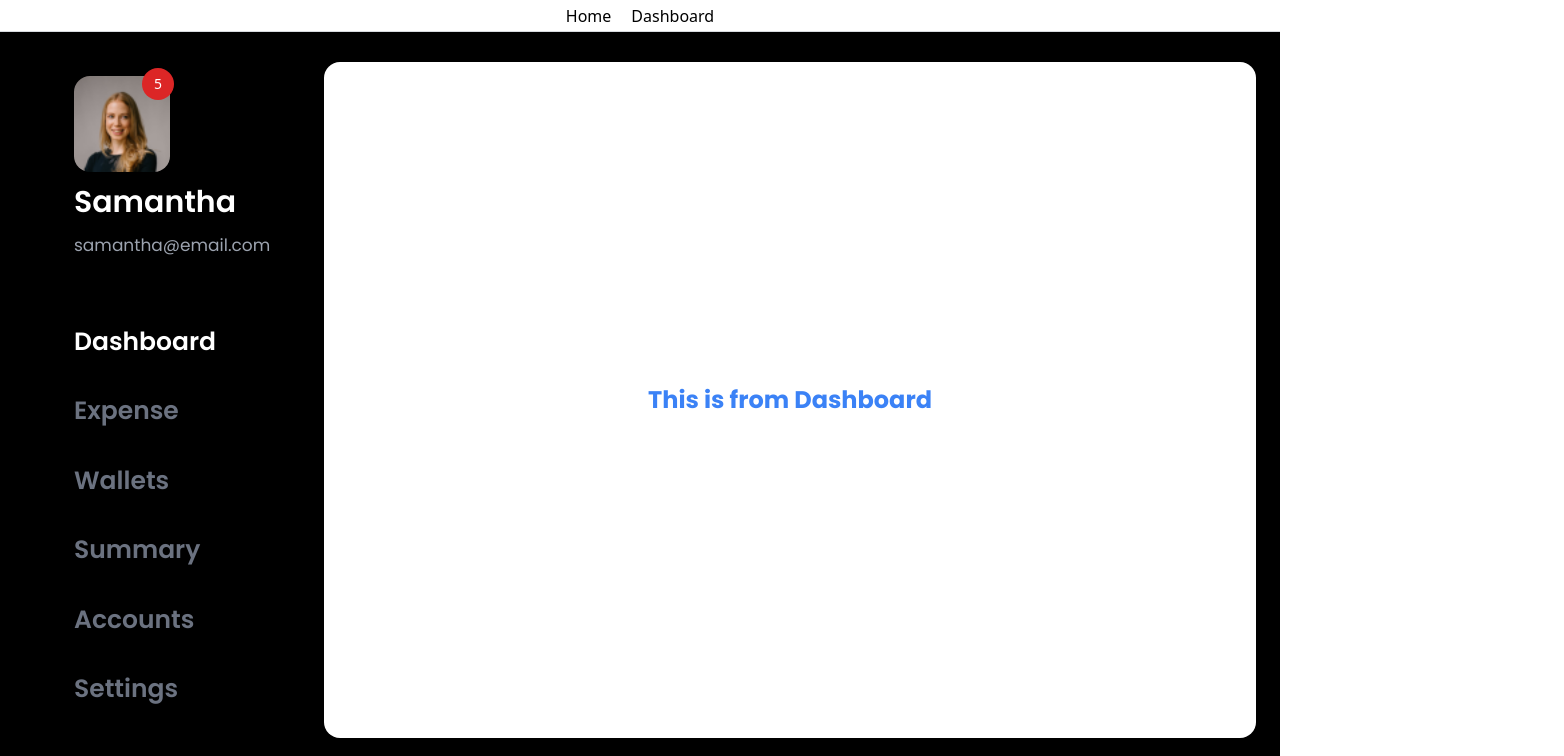
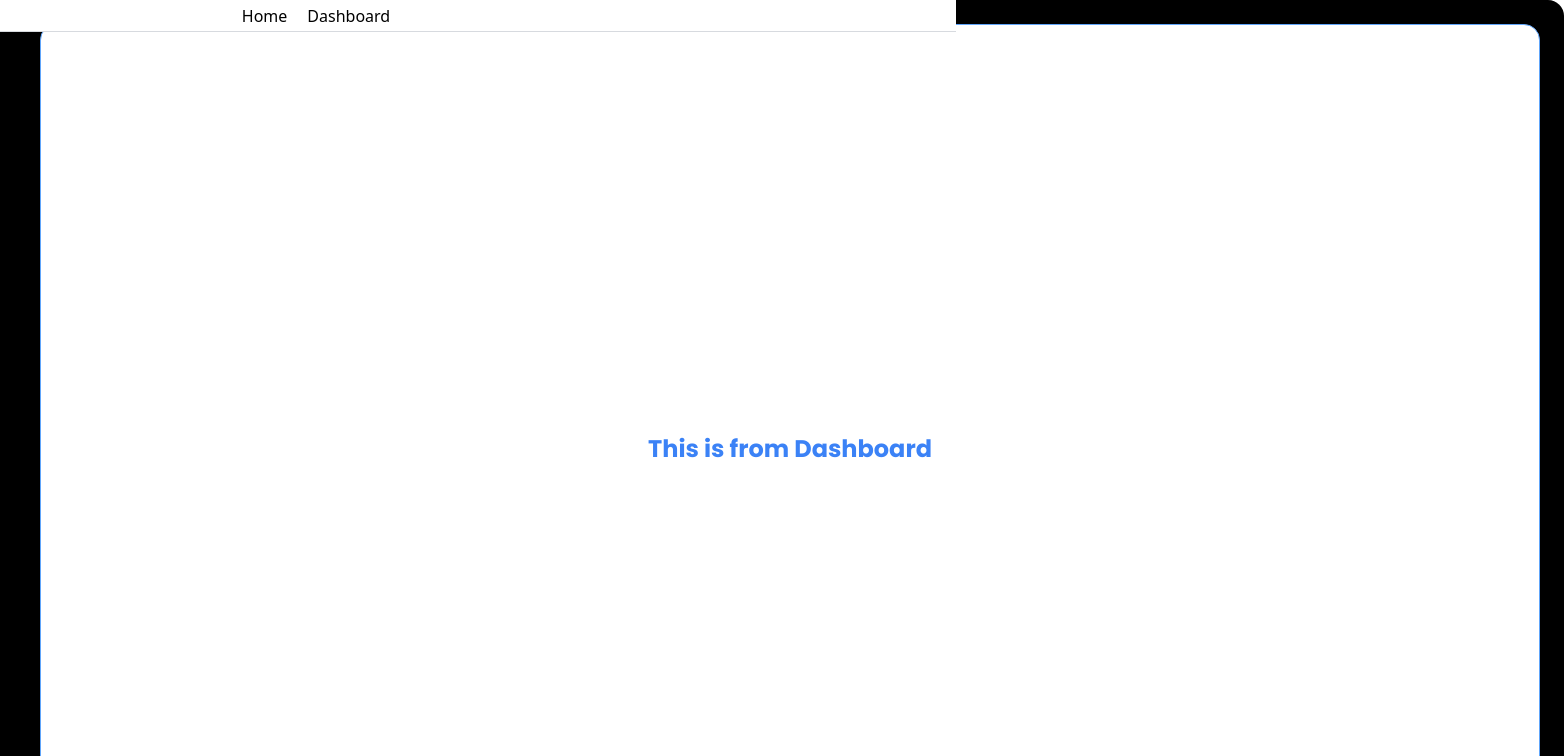
Before and after one commit to devjunaeid/expense-dashboard, a Vue app: page /dashboard in a window 1280 px wide. Shown: the top 756 px of the page, 1564 px wide, since content can reach past the window. Built offline with nearby package versions, Linux system fonts and the light colour scheme; the HTML template or start-up script is replaced by a standard one.

Commit message:
Changed: Dashboard size and positon.

```diff
--- a/src/views/dashboard/DashboardView.vue
+++ b/src/views/dashboard/DashboardView.vue
@@ -4,7 +4,7 @@ import Links from "../../components/Dashboard/nav/Links.vue";
 </script>
 
 <template>
-  <div class="w-screen h-screen flex items-center bg-black p-6">
+  <div class="m-auto flex items-center justify-center bg-black p-6 mx-10 rounded-2xl">
 
     <!-- Dashboard Nav -->
     <nav class="w-[300px] h-full flex flex-col justify-center items-center">
@@ -15,7 +15,7 @@ import Links from "../../components/Dashboard/nav/Links.vue";
     </nav>
 
     <!-- SubRoute/Component View -->
-    <div class="flex-1 h-[90%] m-auto rounded-2xl bg-white">
+    <div class="w-[1500px] h-[850px] rounded-2xl bg-white border border-blue-400">
       <RouterView />
     </div>
   </div>
```
